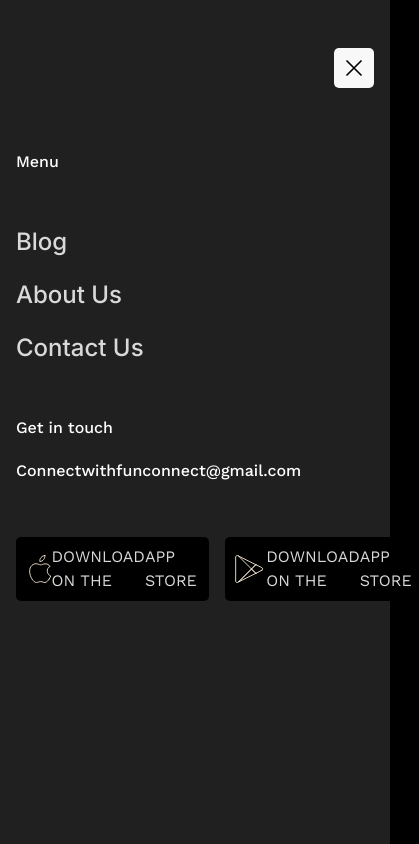
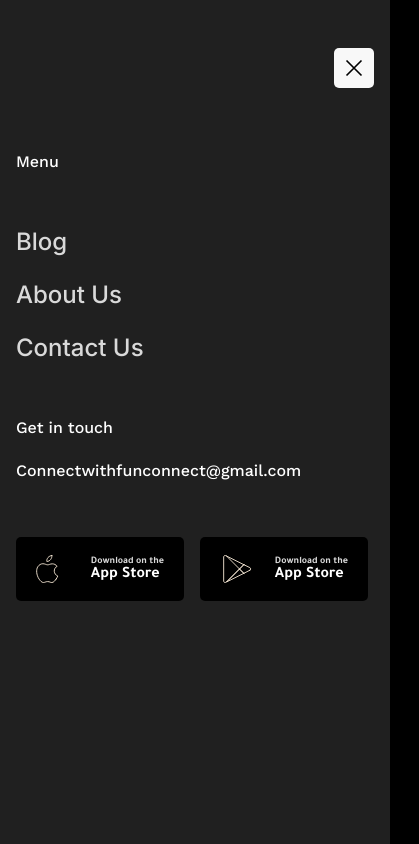
Before and after one commit to Lilianada/FunConnect, a React (Create React App) app: page / in a window 390 px wide. Both pictures are taken after a click on the icon 358 px from the left and 57 px from the top of the page. Shown: the whole page, 419 px wide, since content can reach past the window. Built offline with nearby package versions, Linux system fonts and the light colour scheme.

Commit message:
Mobile Menu

```diff
--- a/src/components/Header/Header.jsx
+++ b/src/components/Header/Header.jsx
@@ -1,7 +1,7 @@
 import React, { useState } from "react";
 import { Link } from "react-router-dom";
-import {GrClose} from "react-icons/gr";
-import {FiMenu} from "react-icons/fi";
+import { GrClose } from "react-icons/gr";
+import { FiMenu } from "react-icons/fi";
 import AppStore from "../../assets/images/AppleVector.svg";
 import GooglePlay from "../../assets/images/GoogleVector.svg";
 import Logo from "../../assets/images/Funconnect-logo.svg";
@@ -12,11 +12,11 @@ export default function Header() {
   const isActive = () => {
     setShowMenu(!showMenu);
     console.log("clicked");
-    }
+  };
 
   return (
     <header>
-
+        {/* Desktop Menu */}
       <div className="desktopHeader">
         <Link to="/">
           <img src={Logo} alt="FunConnect Logo" />
@@ -42,12 +42,13 @@ export default function Header() {
         </nav>
       </div>
 
+      {/* Mobile Menu */}
       <div className="mobileHeader">
         <Link to="/">
           <img src={Logo} alt="FunConnect Logo" />
         </Link>
         <div className="menuButton">
-                    <FiMenu size={32} stroke="white" fill="white"  onClick={isActive}/>
+          <FiMenu size={32} stroke="white" fill="white" onClick={isActive} />
         </div>
 
         <nav className={`navbar ${showMenu ? "show-navbar" : "navbar"}`}>
@@ -56,11 +57,11 @@ export default function Header() {
           </div>
           <ul className="navList">
             <li className="navItem">
-                            <h6 className="navTitle">
-                                Menu
-                            </h6>
+              <h6 className="navTitle">Menu</h6>
             </li>
           </ul>
+
+          {/* Navigation List */}
           <ul className="navList">
             <li className="navItem">
               <Link to="/blog" className="navLink">
@@ -81,26 +82,28 @@ export default function Header() {
           </ul>
           <ul className="navList">
             <li className="navItem">
-                            <h6 className="navTitle">
-                                Get in touch
-                            </h6>
+              <h6 className="navTitle">Get in touch</h6>
             </li>
             <li className="navItem">
-                            <h6 className="navTitle">
-                            Connectwithfunconnect@gmail.com
-                            </h6>
+              <h6 className="navTitle">Connectwithfunconnect@gmail.com</h6>
             </li>
           </ul>
+
+          {/* Download Buttons */}
           <div className="downloadApp">
             <a href="/" className="appStore">
               <img src={AppStore} alt="Apple Logo" className="appleLogo" />
+              <div className="textWrap">
                 <p className="downloadText">Download on the</p>
-                            <p className="appText">App Store</p>
+                <h5 className="appText">App Store</h5>
+              </div>
             </a>
             <a href="/" className="googlePlay">
               <img src={GooglePlay} alt="Google Logo" className="appleLogo" />
+              <div className="textWrap">
                 <p className="downloadText">Download on the</p>
-                            <p className="appText">App Store</p>
+                <h5 className="appText">App Store</h5>
+              </div>
             </a>
           </div>
         </nav>
--- a/src/components/Header/Header.scss
+++ b/src/components/Header/Header.scss
@@ -78,34 +78,47 @@ header {
                 }
 
             }
+
             .downloadApp{
                 display: flex;
                 flex-direction: row;
+                flex-wrap: wrap;
                 align-items: center;
-                justify-content: space-between;
                 margin-top: 2rem;
 
-                .appStore{
+                .appStore, .googlePlay{
                     height: 64px;
-                    width: fit-content;
-                    padding: 8px 24px;
+                    width: 168px;
+                    padding: 8px 20px;
                     background: var(--black);
                     border-radius: 5px;
                     display: flex;
-                    justify-content: center;
+                    justify-content: space-between;
                     align-items: center;
-                    margin-right: 1rem;
+                    margin-bottom: .5rem;
+
+                    .appleLogo{
+                        margin-right: 16px;
+                    }
+
+                    .downloadText{
+                        font-family: var(--font-alt);
+                        font-size: var(--ten);
+                        font-weight: 600;
+                        line-height: 13px;
+                    }
+
+                    .appText{
+                        font-family: var(--font-alt);
+                        font-size: var(--sixteen);
+                        font-weight: 700;
+                        text-transform: capitalize;
+                        line-height: 13px;
+                    }
                 }
 
-                .googlePlay{
-                    height: 64px;
-                    width: fit-content;
-                    padding: 8px 24px;
-                    background: var(--black);
-                    border-radius: 5px;
-                    display: flex;
-                    justify-content: center;
-                    align-items: center;
+                .appStore{
+                    margin-right: 1rem;
                 }
             }
         }
--- a/src/index.scss
+++ b/src/index.scss
@@ -1,9 +1,10 @@
 @use "sass:string";
 $headFont: "Inter", sans-serif;
 $textFont: "Work Sans", sans-serif;
+$altFont: "Tajawal", sans-serif;
 
 /*------------ [Font] -----------*/
-@import url("https://fonts.googleapis.com/css2?family=Inter:wght@500;600;700&family=Work+Sans:wght@400;500;600&display=swap");
+@import url('https://fonts.googleapis.com/css2?family=Inter:wght@500;600;700&family=Tajawal:wght@400;500;700&family=Work+Sans:wght@400;500;600&display=swap');
 
 /*------------ [Root]-----------*/
 $white: #ffffff;
@@ -34,6 +35,7 @@ $navText: #E8F8F8;
     /* FontStyle*/
     --font-head: #{$headFont};
     --font-text: #{$textFont};
+    --font-alt: #{$altFont};
 
     /* Font Sizes */
     --sixty: 40px;
@@ -121,6 +123,7 @@ p {
     font-weight: 400;
     line-height: 1.5rem;
     color: var(--whiteText);
+    text-transform: none;
 }
 
 h1 {
```
Lines whose indentation alone changed are shown as unchanged.
